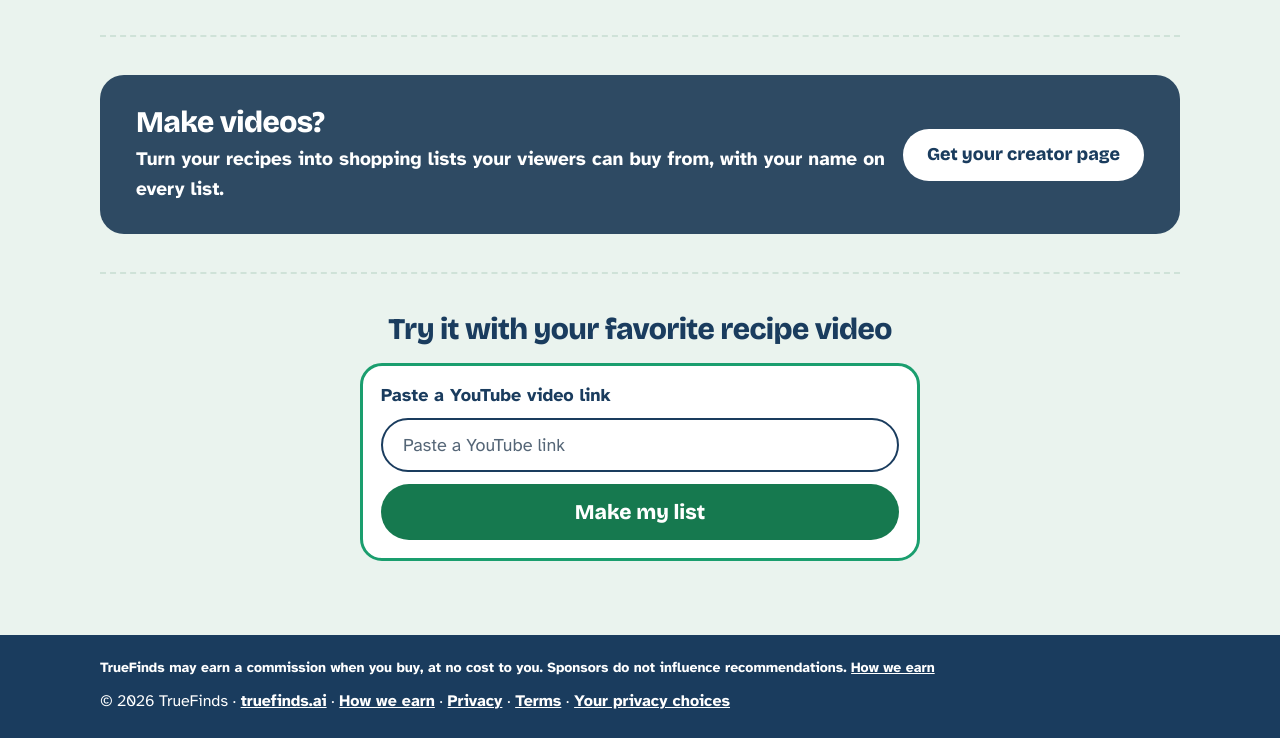
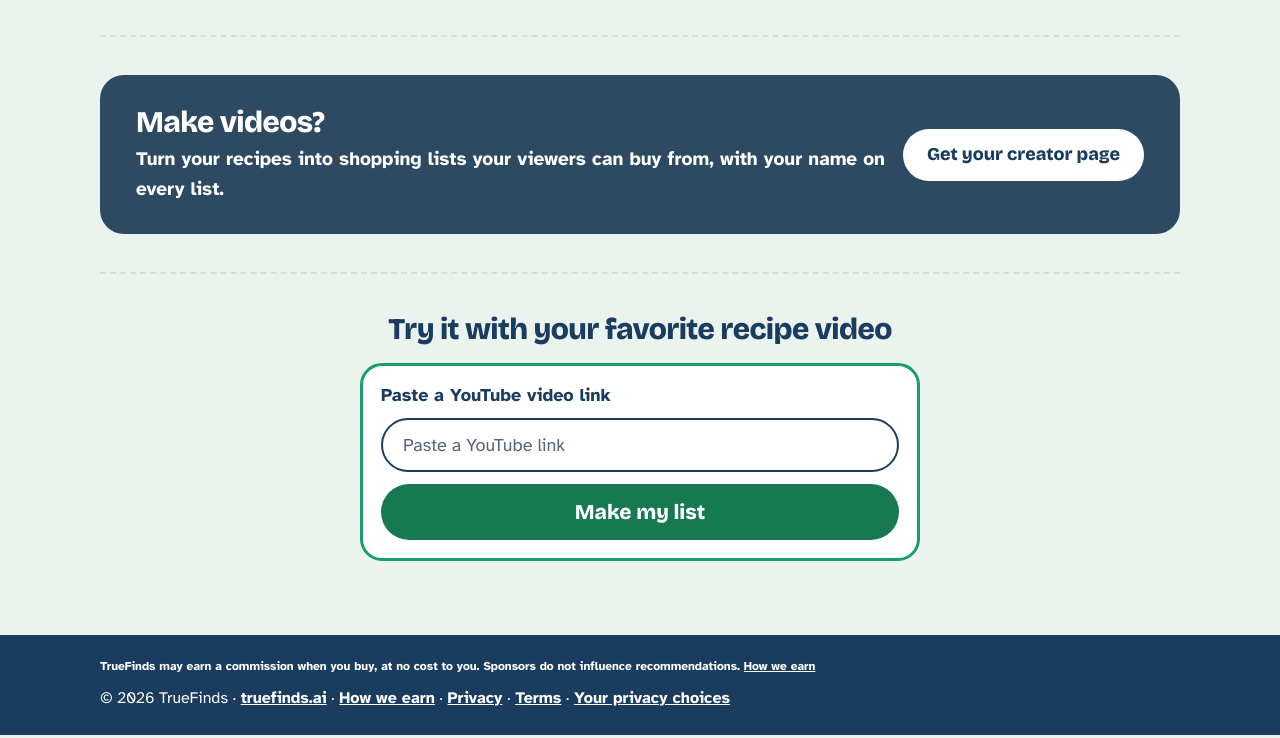
Before and after one commit to truefinds-ai/true-finds, a plain HTML site: page how-it-works/index.html in a window 1280 px wide. Shown: the part 3885-4623 px from the top of the page. Drawn offline with nearby package versions, Linux system fonts and the light colour scheme; a script that the page names is missing.

Commit message:
Footer legal lines at 9 point (12px)
Jon 21 Nov 2026: "push that legal claim all the way to the bottom and make it 9 points".

Co-Authored-By: Claude Opus 5.5 <noreply@anthropic.com>

Claude-Session: https://claude.ai/code/session_017bCR9hW2fGrdta5e32RBWa

```diff
--- a/how-it-works/index.html
+++ b/how-it-works/index.html
@@ -133,7 +133,7 @@
     .end .box{max-width:560px;margin:16px auto 0;text-align:left}
     footer{background:var(--ink);color:#fff;font-size:16px;line-height:1.9;padding:22px 0;margin-top:36px}
     footer a{color:#fff;font-weight:700}
-    footer .fdisc{font-size:14px;line-height:1.5;margin:0 0 8px;font-weight:700}
+    footer .fdisc{font-size:12px;line-height:1.5;margin:0 0 8px;font-weight:700}
     @media(min-width:900px){
       .menu{display:none}.links{display:flex}
       h1{font-size:50px}.dk{display:inline}.mb{display:none}
```
Also changed, not shown: index.html (+1 -1 lines), make-my-list/index.html (+1 -1 lines).
